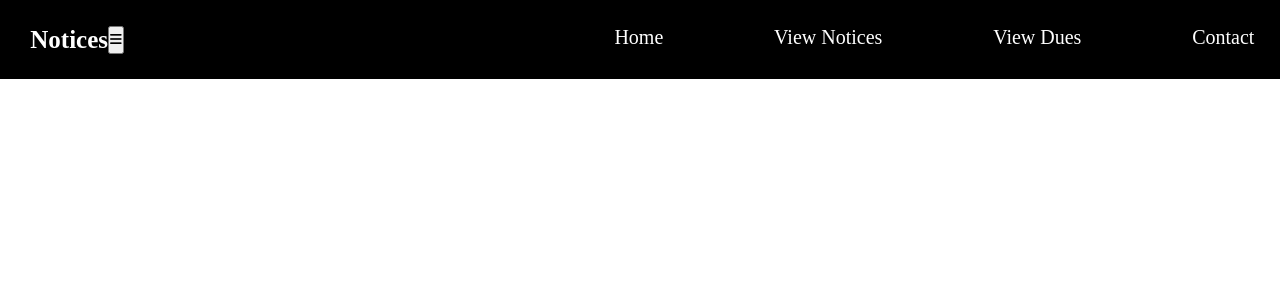
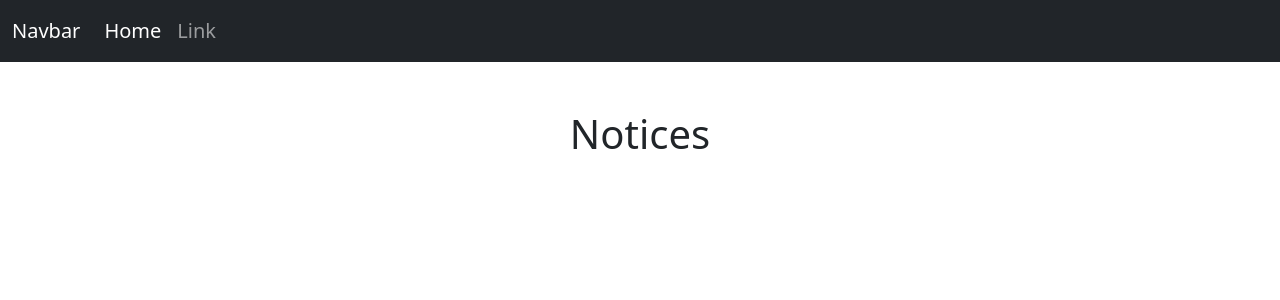
Before and after one commit to arpit456jain/Society-Administration-Portal-main, a Django app: page /notices/ in a window 1280 px wide. Shown: the top 300 px of the page. Run offline with Django 3.2, Linux system fonts and the light colour scheme; data that the repository does not hold is empty; some libraries are stand-ins or nearby versions.

Commit message:
added notices

```diff
--- a/home/models.py
+++ b/home/models.py
@@ -23,7 +23,7 @@ class Notices(models.Model):
     sno=models.AutoField(primary_key=True)
     title=models.CharField(max_length=255)
     author=models.CharField(max_length=14,blank=True)
-    # slug=models.CharField(max_length=130)
+    slug=models.CharField(max_length=130)
     timeStamp=models.DateTimeField(blank=True)
     content=models.TextField()
     # views= models.IntegerField(default=0)
--- a/home/views.py
+++ b/home/views.py
@@ -13,7 +13,6 @@ def dashboard(request):
 def notices(request):
     # we have to fect all notices
     allnotices = Notices.objects.all()
-    print(allnotices)
     params = {'allnotices': allnotices}
     return render(request,'Pages/notices.html',params)
 
--- a/templates/Pages/notices.html
+++ b/templates/Pages/notices.html
@@ -7,64 +7,66 @@
     <meta name="viewport" content="width=device-width, initial-scale=1.0">
     <title>Navigation Bar</title>
     <link rel="stylesheet" href="{% static 'assets/css/notice.css' %}">
+    <link href="https://cdn.jsdelivr.net/npm/bootstrap@5.1.3/dist/css/bootstrap.min.css" rel="stylesheet" integrity="sha384-1BmE4kWBq78iYhFldvKuhfTAU6auU8tT94WrHftjDbrCEXSU1oBoqyl2QvZ6jIW3" crossorigin="anonymous">
 
     <script src="https://kit.fontawesome.com/82f797382f.js" crossorigin="anonymous"></script>
 </head>
 
 <body>
+  <nav class="navbar navbar-expand-lg navbar-dark bg-dark">
+    <div class="container-fluid">
+      <a class="navbar-brand" href="#">Navbar</a>
+      <button class="navbar-toggler" type="button" data-bs-toggle="collapse" data-bs-target="#navbarSupportedContent" aria-controls="navbarSupportedContent" aria-expanded="false" aria-label="Toggle navigation">
+        <span class="navbar-toggler-icon"></span>
+      </button>
+      <div class="collapse navbar-collapse" id="navbarSupportedContent">
+        <ul class="navbar-nav me-auto mb-2 mb-lg-0">
+          <li class="nav-item">
+            <a class="nav-link active" aria-current="page" href="#">Home</a>
+          </li>
+          <li class="nav-item">
+            <a class="nav-link" href="#">Link</a>
+          </li>
 
-  <nav class="navbar">
-    <div class="logo_header">
-      <a href="#" class="logo">Notices</a>
-      <button class="navbar_toggle">
-        <i class="fas fa-bars"></i>
-      </button>
+        </ul>
+      </div>
     </div>
+  </nav>
+  <div class="container">
+    <h1 class="text-center my-5">Notices</h1>
+    <div class="row">
+       <divclass="col-lg-8 col-md-10 mx-auto">
 
+        <div class="accordion" id="accordionExample">
 
-    <ul class="main_nav">
-      <li>
-        <a href="#" class="nav_links">Home</a>
-      </li>
-      <li>
-        <a href="#" class="nav_links">View Notices</a>
-      </li>
-      <li>
-        <a href="#" class="nav_links">View Dues</a>
-      </li>
-      <li>
-        <a href="#" class="nav_links">Contact</a>
-      </li>
-      </ul>
+          {% for post in allnotices %}
+          <div class="accordion-item">
+            <h2 class="accordion-header" id="">
+              <button class="accordion-button" type="button" data-bs-toggle="collapse" data-bs-target="#{{post.slug}}" aria-expanded="true" aria-controls="{{post.slug}}">
+                {{post.title}}
+              </button>
+            </h2>
+            <div id="{{post.slug}}" class="accordion-collapse collapse" aria-labelledby="headingOne" data-bs-parent="#accordionExample">
+              <div class="accordion-body">
+               {{post.content}}
+               <strong>
+                <p class="post-meta">Posted by
+                  <a href="#">{{post.author}}</a>
+                  on{{post.timeStamp}}</p>
+                </strong>
+              </div>
+            </div>
+          </div>
+          {% endfor %}
 
-  </nav>
-
-  <div class="container">
-    <div class="row">
-      <div class="col-lg-8 col-md-10 mx-auto">
-        {% for post in allnotices %}
-
-        <div class="post-preview">
-          <a href="#{{post.slug}}">
-            <h2 class="post-title">
-              {{post.title}}
-            </h2>
-            <p class="post-content">
-              {{post.content}}
-            </p>
-          </a>
-          <br>
-          <p class="post-meta">Posted by
-            <a href="#">{{post.author}}</a>
-            on{{post.timeStamp}}</p>
         </div>
 
 
-        {% endfor %}
       </div>
     </div>
   </div>
 
   <script src="{% static 'assets/js/notice.js' %}"></script>
+  <script src="https://cdn.jsdelivr.net/npm/bootstrap@5.1.3/dist/js/bootstrap.bundle.min.js" integrity="sha384-ka7Sk0Gln4gmtz2MlQnikT1wXgYsOg+OMhuP+IlRH9sENBO0LRn5q+8nbTov4+1p" crossorigin="anonymous"></script>
 </body>
 </html>
```
Also changed, not shown: home/migrations/0003_notices_slug.py (added).
